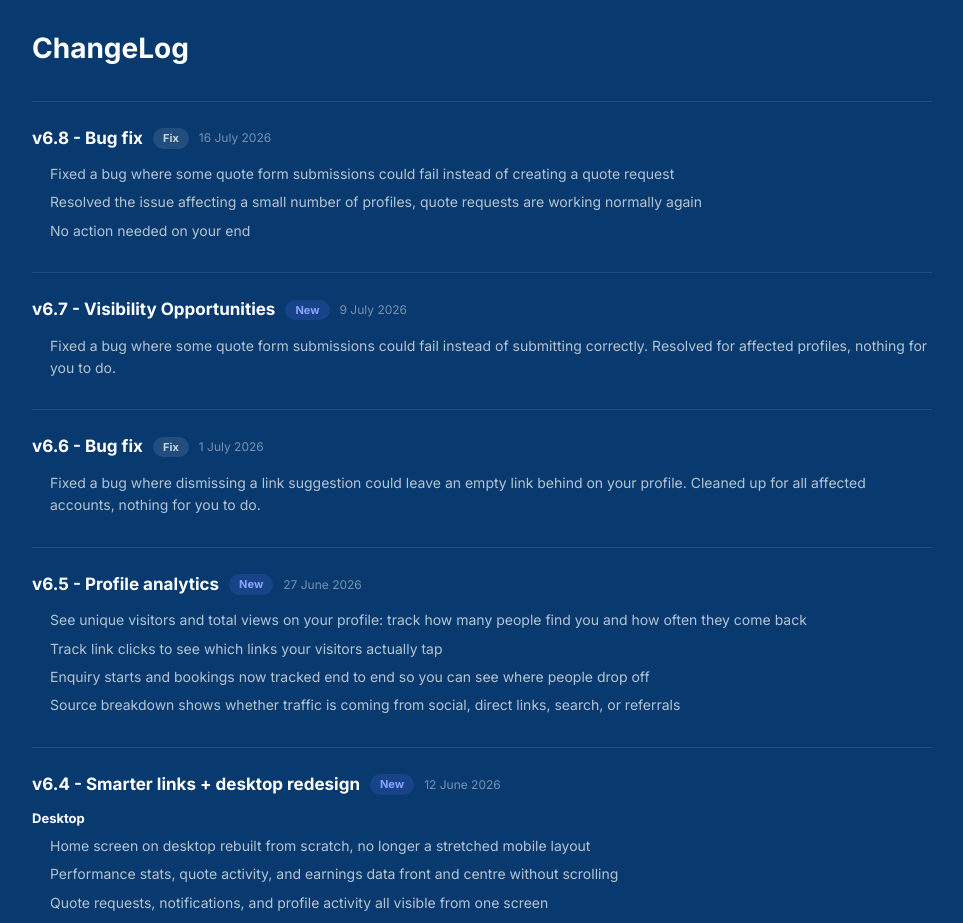
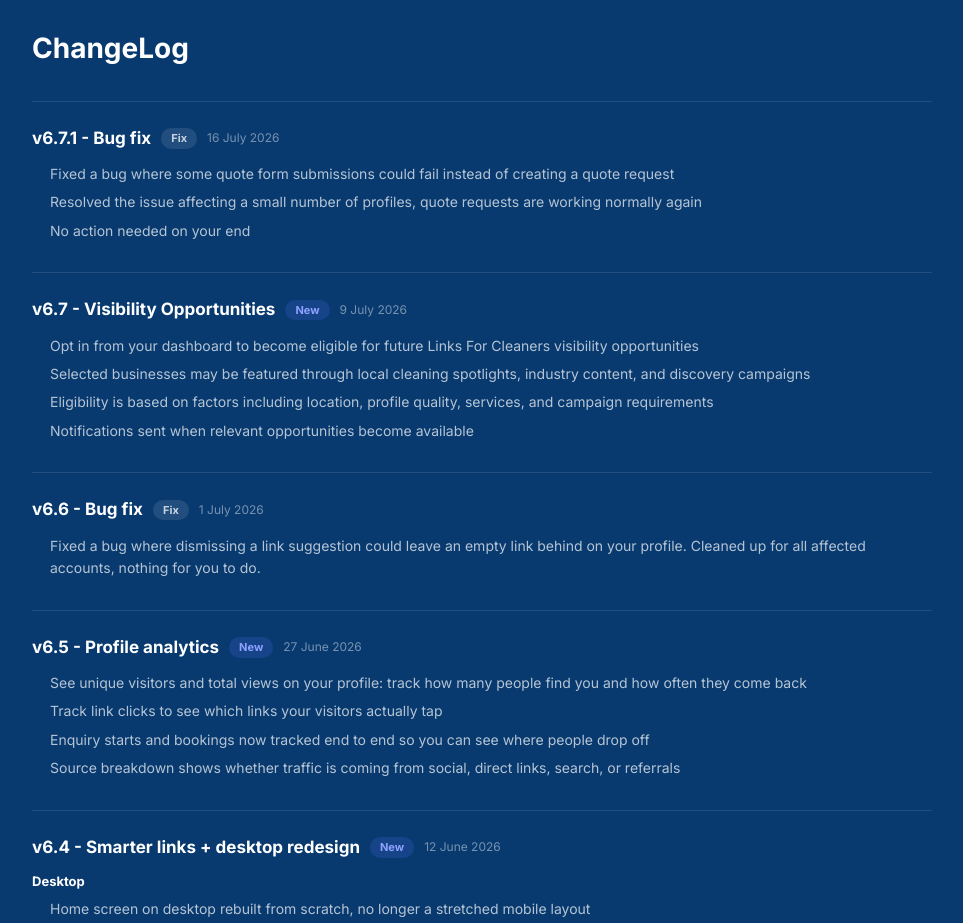
Before and after one commit to 1nn4a/iwa, a React (Vite) app: page /en/links-for-cleaners in a window 1280 px wide. Shown: the part 2400-3323 px from the top of the page, without its empty margins (158-1121 px from the left). Built offline with nearby package versions, Linux system fonts and the light colour scheme.

Commit message:
changelog updated + bugfix.

```diff
--- a/src/pages/LinksForCleaners.tsx
+++ b/src/pages/LinksForCleaners.tsx
@@ -20,7 +20,7 @@ type ChangelogEntry = {
 
 const changelog: ChangelogEntry[] = [
   {
-    version: 'v6.8',
+    version: 'v6.7.1',
     title: 'Bug fix',
     badge: 'Fix',
     date: '16 July 2026',
@@ -42,8 +42,10 @@ const changelog: ChangelogEntry[] = [
   sections: [
     {
       items: [
-                  'Fixed a bug where some quote form submissions could fail instead of submitting correctly. Resolved for affected profiles, nothing for you to do.',
-
+        'Opt in from your dashboard to become eligible for future Links For Cleaners visibility opportunities',
+        'Selected businesses may be featured through local cleaning spotlights, industry content, and discovery campaigns',
+        'Eligibility is based on factors including location, profile quality, services, and campaign requirements',
+        'Notifications sent when relevant opportunities become available',
       ],
     },
   ],
```
Lines whose indentation alone changed are shown as unchanged.
